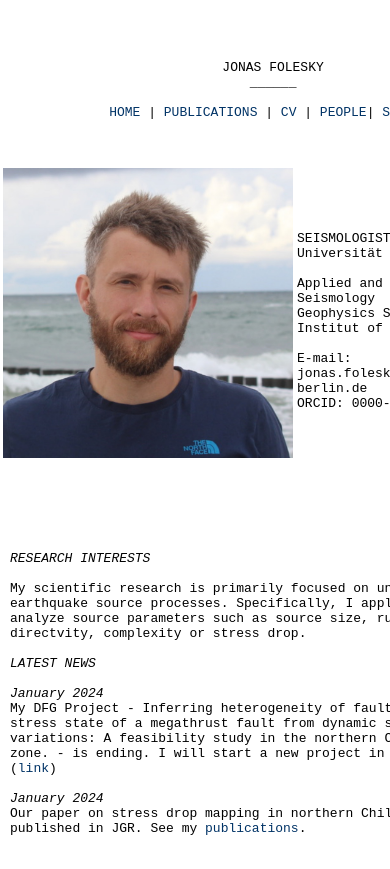
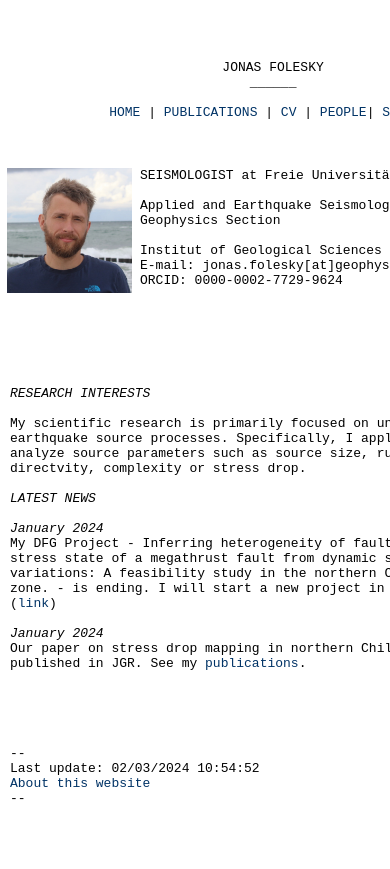
Before and after one commit to jasonski/jasonski.github.io, a plain HTML site: page index.html in a window 390 px wide. Shown: the top 869 px of the page. Drawn offline with Linux system fonts and the light colour scheme.

Commit message:
edity style sheet to adjust image on mobile

```diff
--- a/index.html
+++ b/index.html
@@ -25,19 +25,21 @@ href="people.html">PEOPLE</a>| <a
 href="science.html">SCIENCE</a>
 </center></p>
 
-<table><tr>
-<td> <img src="myImages/me_sq_2023.jpg" width="140" height="140" alt="meh" /> </td>
-<td>
+<table>
+<tr>
+<td class="image-cell">
+<img src="myImages/me_sq_2023.jpg" alt="me" />
+</td> <td class="text-cell">
 SEISMOLOGIST at Freie Universität Berlin
 
 Applied and Earthquake Seismology
 Geophysics Section
+
 Institut of Geological Sciences
-
-E-mail:
-jonas.folesky[at]geophysik.fu-berlin.de
-ORCID: 0000-0002-7729-9624 </td>
-        </table>
+E-mail: jonas.folesky[at]geophysik.fu-berlin.de
+ORCID: 0000-0002-7729-9624</td>
+</tr>
+</table>
       </center>
     </p>
     <p><i>RESEARCH INTERESTS</i>
--- a/style.css
+++ b/style.css
@@ -109,10 +109,26 @@ p {
   }
 
   img {
+    max-width: 94%;
+    height: auto;
+    display: block;
+    margin: 0 auto;
+  }
+
+  table {
     width: 100%;
-    height: auto;
-    display: block; /* To remove extra space below inline images */
-    margin: 0 auto; /* To center the image within its container */
+    max-width: 70ch; /* Adjust the max-width based on your layout */
+    margin: auto;
+
+  }
+  .image-cell {
+    width: 25%; /* Adjust the width of the image column */
+    vertical-align: top; /* Align at the top */
+  }
+
+  .text-cell {
+    width: 75%; /* The text column will take the remaining width */
+    vertical-align: top; /* Align at the top */
   }
 
   .prev,
```
